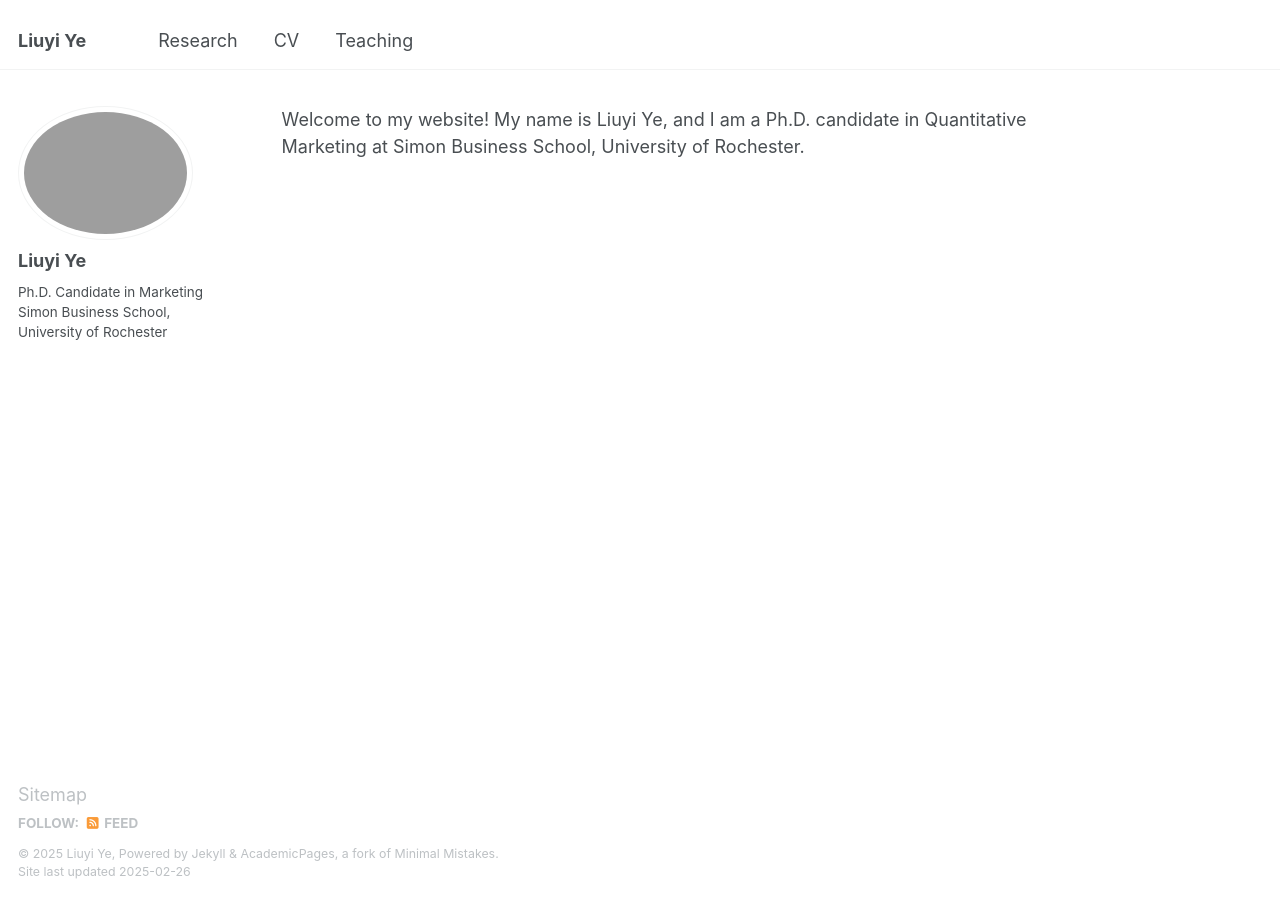
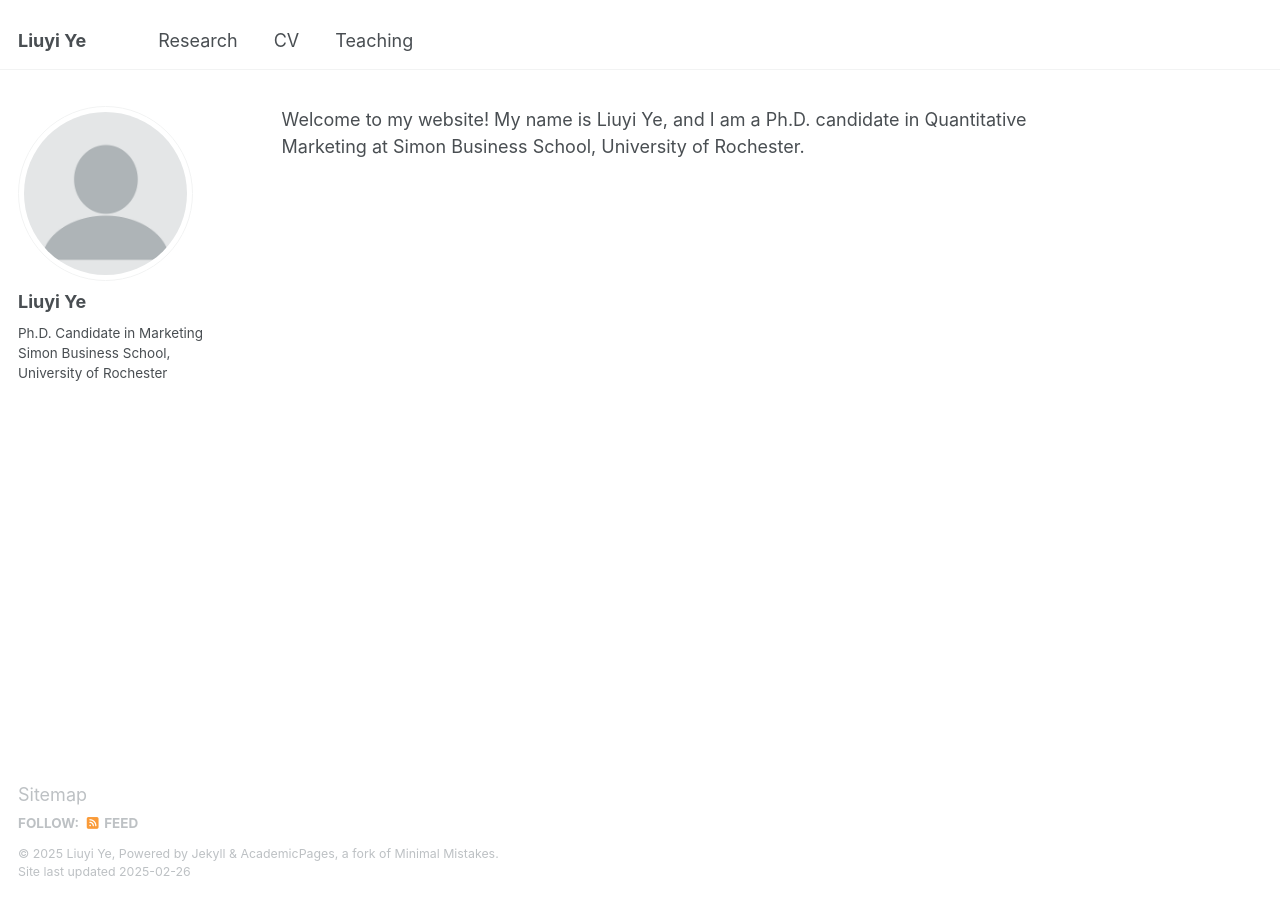
Before and after one commit to jamesyeh111/liuyiye, a Jekyll site: the page built from _pages/about.md, in a window 1280 px wide. Built offline with Jekyll 4.4.1, drawn with Linux system fonts in a browser that asks for light colours.

Commit message:
Update _config.yml

```diff
--- a/_config.yml
+++ b/_config.yml
@@ -10,7 +10,6 @@
 
 locale                   : "en-US"
 site_theme               : "default"
-avatar                   : "profile.png"
 theme                    : jekyll-theme-minimal
 title                    : "Liuyi Ye"
 title_separator          : "-"
@@ -26,6 +25,7 @@ repository               : "jamesyeh111/liuyiye.github.io"
 author:
   # Biographic information
   name             : "Liuyi Ye"
+  avatar           : "profile.png"
   pronouns         : # example: "she/her"
   bio              : "Ph.D. Candidate in Marketing Simon Business School, University of Rochester"
   employer         : #"Red Brick University"
```
